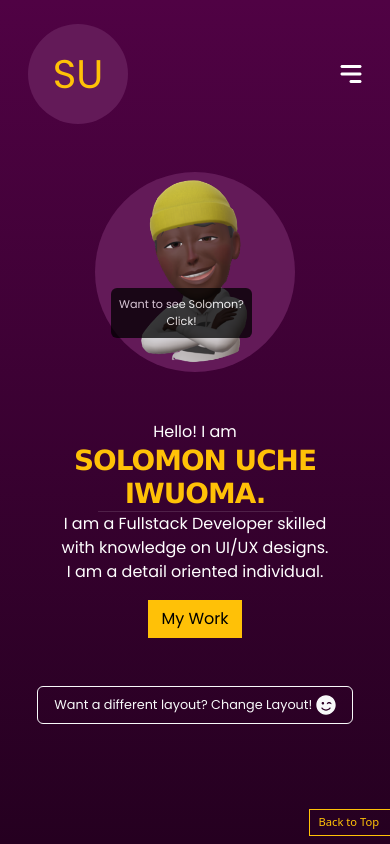
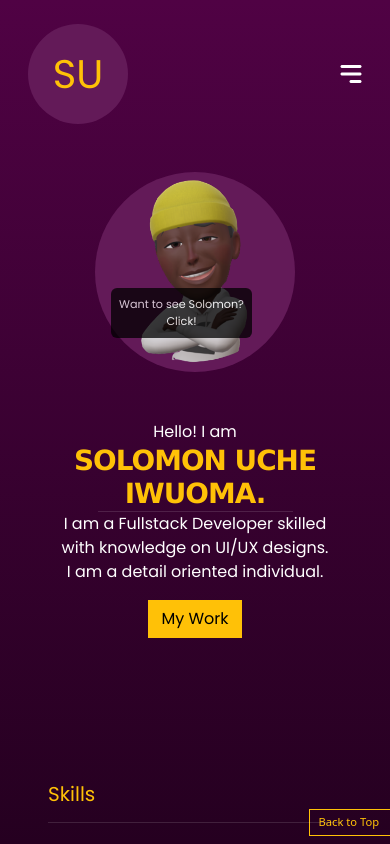
Before and after one commit to officialksolomon/my_portfolio, a React (Vite) app: page / in a window 390 px wide. Built offline with nearby package versions, Linux system fonts and the light colour scheme; some icons are missing.

Commit message:
changes...

```diff
--- a/src/components/Home/Home.jsx
+++ b/src/components/Home/Home.jsx
@@ -24,7 +24,7 @@ function Home () {
         <HomeAvatar change={change} />
         <HomeBody change={change} />
         <div class="p-0 m-0 d-flex justify-content-center align-items-center">
-          <Button variant='outline-light' className="layout-btn  m-5 p-2 px-3 " onClick={changeLayout}> Want a different layout? Change Layout! <FaSmileWink size={20} /> </Button>
+          <Button variant='outline-light' className="layout-btn m-5 p-2 px-3 d-none d-sm-inline" onClick={changeLayout}> Want a different layout? Change Layout! <FaSmileWink size={20} /> </Button>
         </div>
       </Row>
     </>
```
